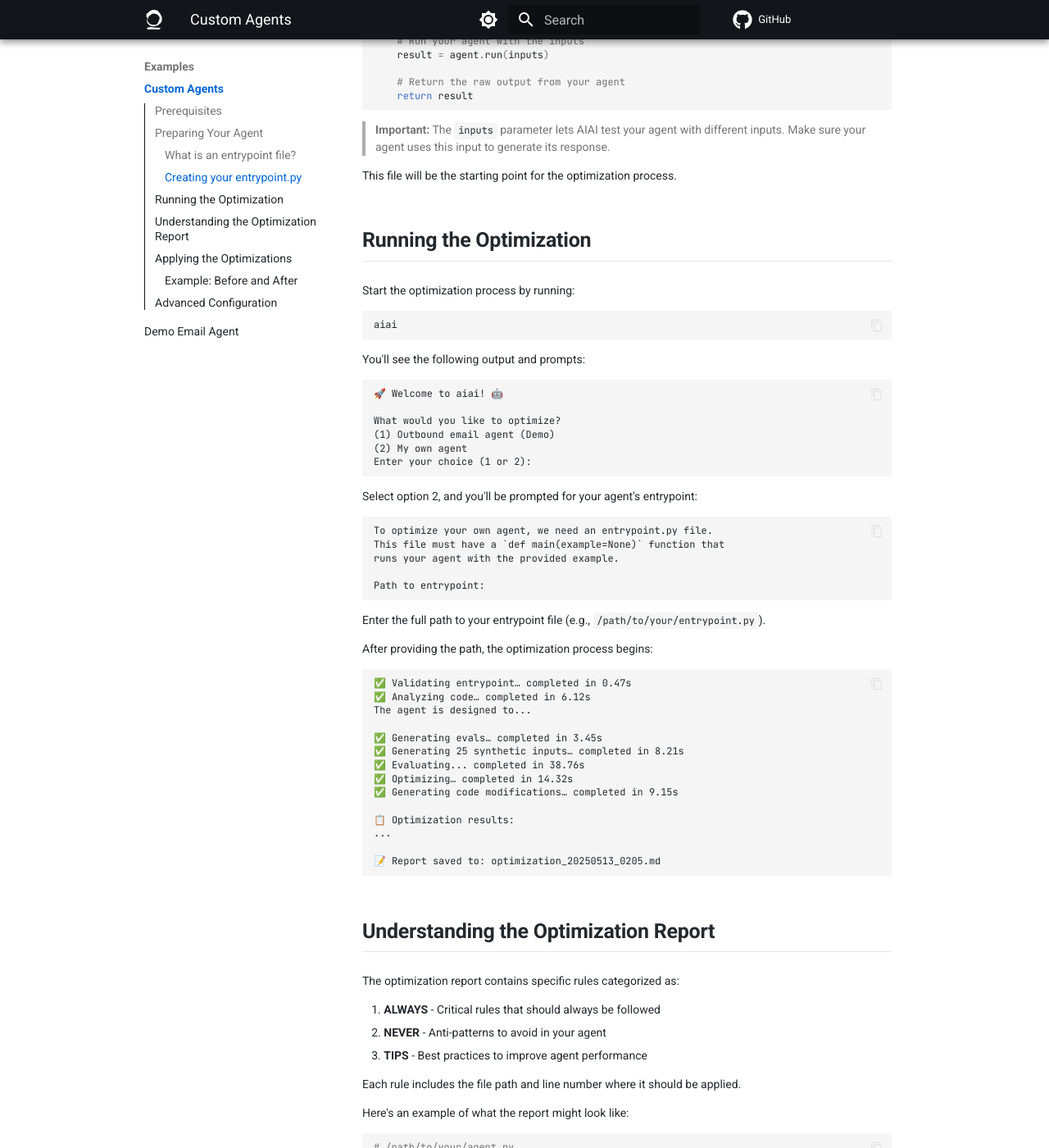
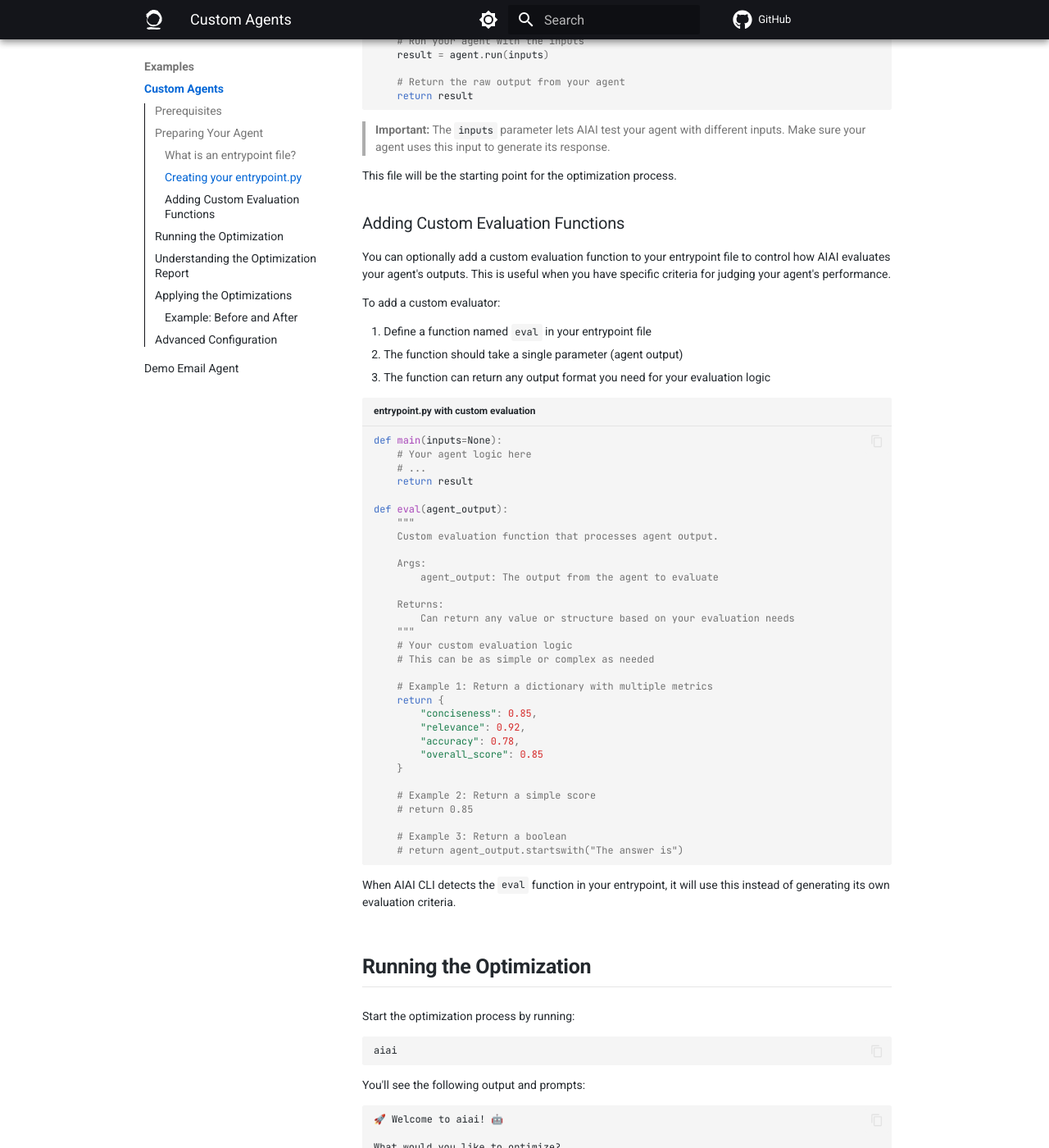
Before and after one commit to zenbase-ai/aiai-cli, an MkDocs documentation site: the page built from docs/docs/examples/custom-agents.md, in a window 1280 px wide and 1400 px high, scrolled down 1067 px. Shown: the whole window at 82% size. Built offline with MkDocs 1.6.1 and Material for MkDocs 9.7.7, drawn with Linux system fonts in a browser that asks for light colours; comment, search, counter and statistics services are not loaded.

Commit message:
Add documentation for custom evaluation functions in entrypoint file
Enhance the documentation to explain how users can implement custom evaluation functions for their agents. Provide clear instructions and examples to guide users in defining an `eval` function that meets their specific evaluation needs.

````diff
--- a/docs/docs/examples/custom-agents.md
+++ b/docs/docs/examples/custom-agents.md
@@ -46,6 +46,52 @@
 > **Important:** The `inputs` parameter lets AIAI test your agent with different inputs. Make sure your agent uses this input to generate its response.
 
 This file will be the starting point for the optimization process.
+
+### Adding Custom Evaluation Functions
+
+You can optionally add a custom evaluation function to your entrypoint file to control how AIAI evaluates your agent's outputs. This is useful when you have specific criteria for judging your agent's performance.
+
+To add a custom evaluator:
+
+1. Define a function named `eval` in your entrypoint file
+2. The function should take a single parameter (agent output)
+3. The function can return any output format you need for your evaluation logic
+
+```python title="entrypoint.py with custom evaluation"
+def main(inputs=None):
+    # Your agent logic here
+    # ...
+    return result
+
+def eval(agent_output):
+    """
+    Custom evaluation function that processes agent output.
+
+    Args:
+        agent_output: The output from the agent to evaluate
+
+    Returns:
+        Can return any value or structure based on your evaluation needs
+    """
+    # Your custom evaluation logic
+    # This can be as simple or complex as needed
+
+    # Example 1: Return a dictionary with multiple metrics
+    return {
+        "conciseness": 0.85,
+        "relevance": 0.92,
+        "accuracy": 0.78,
+        "overall_score": 0.85
+    }
+
+    # Example 2: Return a simple score
+    # return 0.85
+
+    # Example 3: Return a boolean
+    # return agent_output.startswith("The answer is")
+```
+
+When AIAI CLI detects the `eval` function in your entrypoint, it will use this instead of generating its own evaluation criteria.
 
 ## Running the Optimization
 
````
Also changed, not shown: docs/docs/user-guide/configuration-reference.md (+22 -0 lines).
